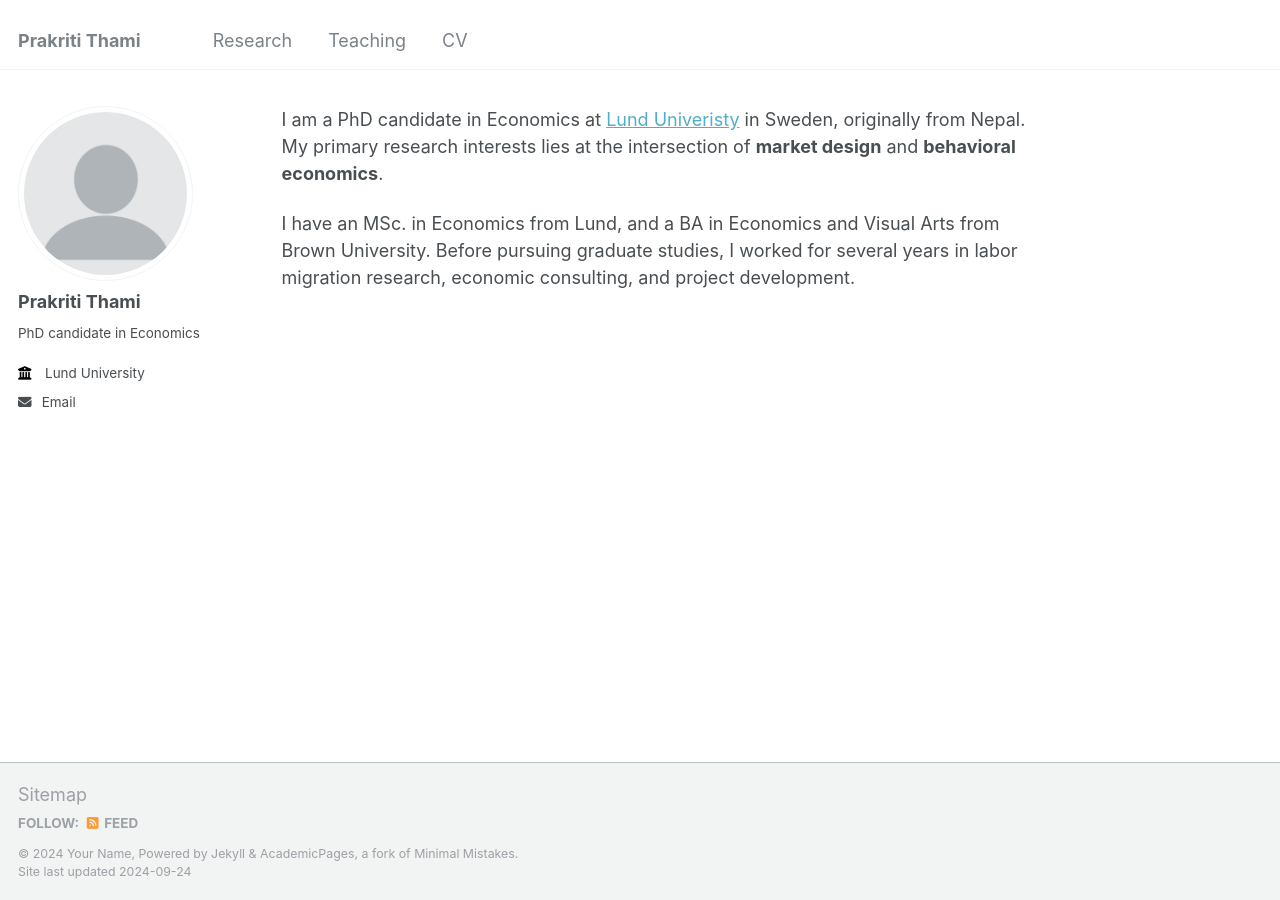
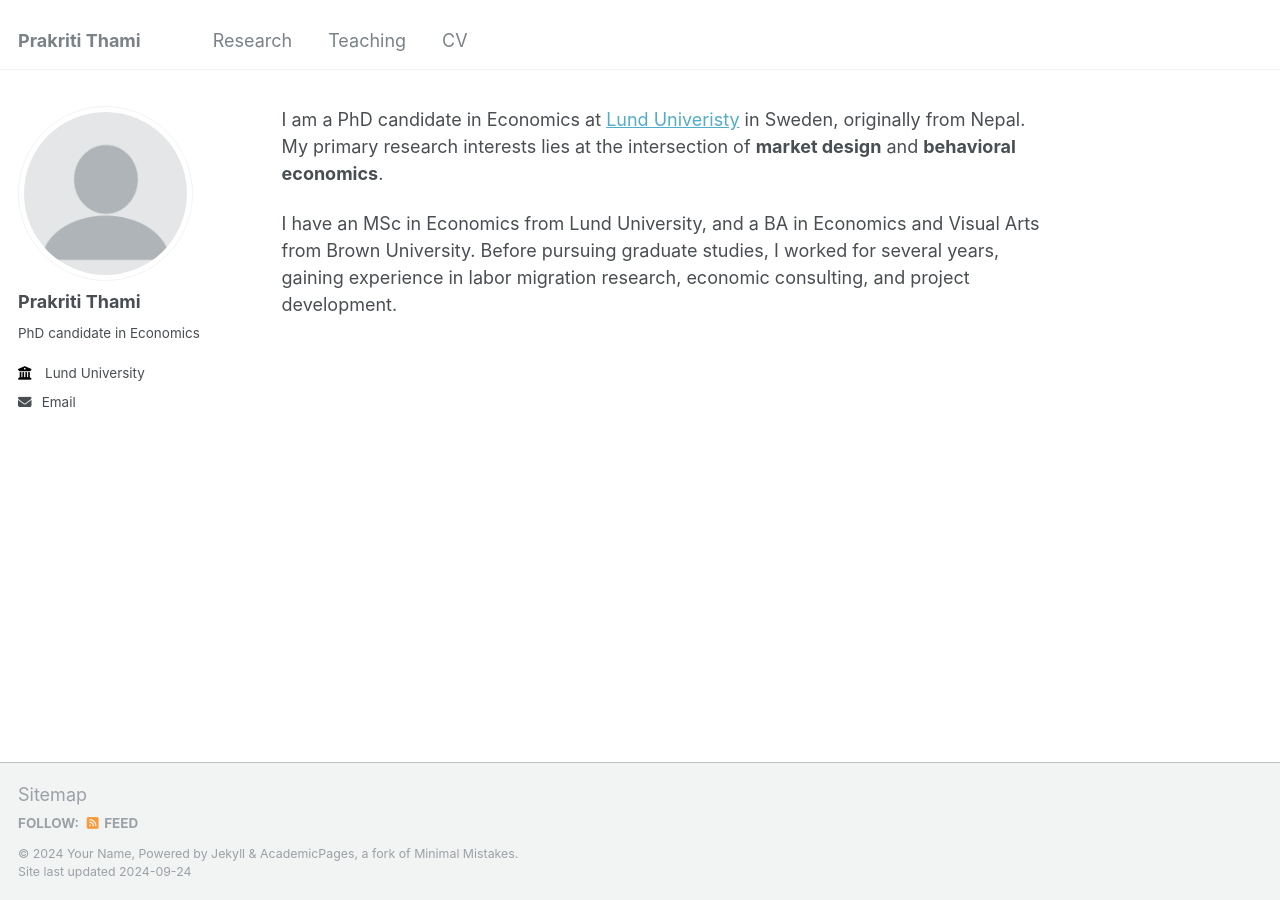
Before and after one commit to prakritithami/prakritithami.github.io, a Jekyll site: the page built from _pages/about.md, in a window 1280 px wide. Built offline with Jekyll 4.4.1, drawn with Linux system fonts in a browser that asks for light colours.

Commit message:
Update about.md

```diff
--- a/_pages/about.md
+++ b/_pages/about.md
@@ -8,4 +8,4 @@ redirect_from:
 ---
 I am a PhD candidate in Economics at [Lund Univeristy](https://portal.research.lu.se/en/persons/prakriti-thami) in Sweden, originally from Nepal. My primary research interests lies at the intersection of **market design** and **behavioral economics**.
 
-I have an MSc. in Economics from Lund, and a BA in Economics and Visual Arts from Brown University. Before pursuing graduate studies, I worked for several years in labor migration research, economic consulting, and project development.
+I have an MSc in Economics from Lund University, and a BA in Economics and Visual Arts from Brown University. Before pursuing graduate studies, I worked for several years, gaining experience in labor migration research, economic consulting, and project development.
```
